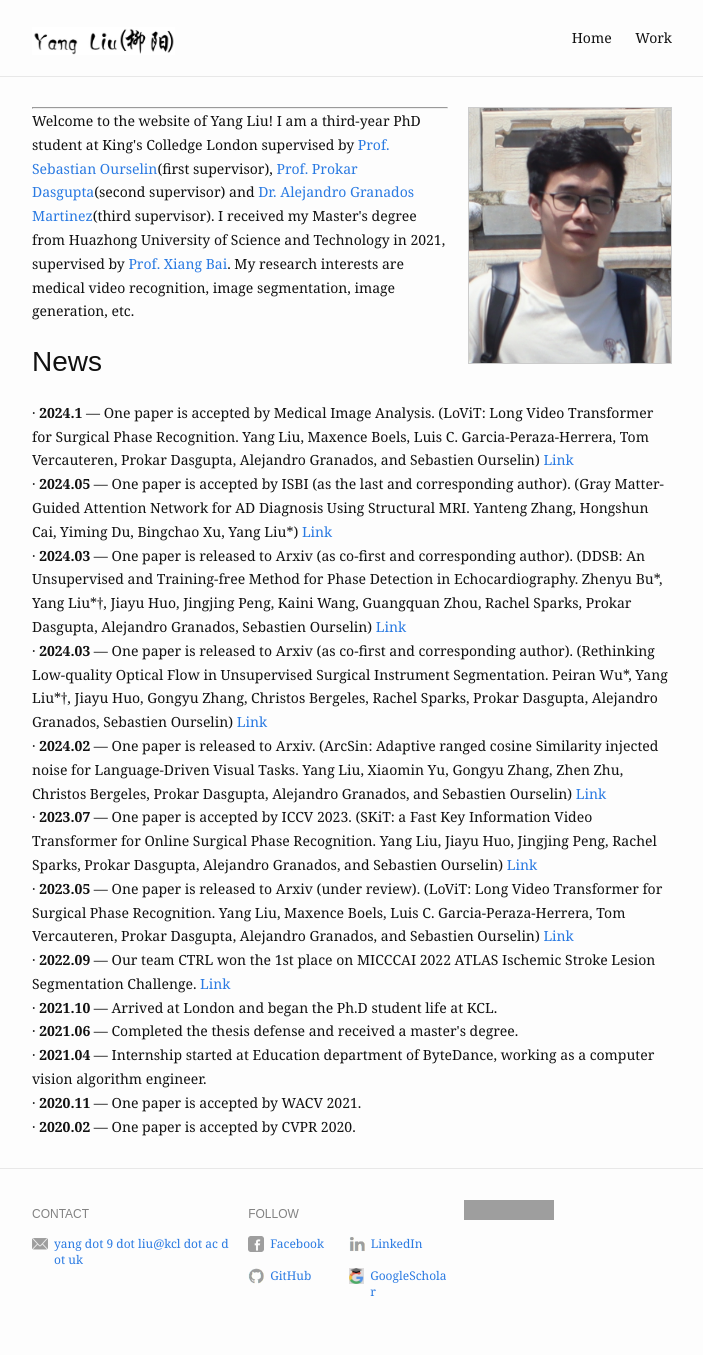
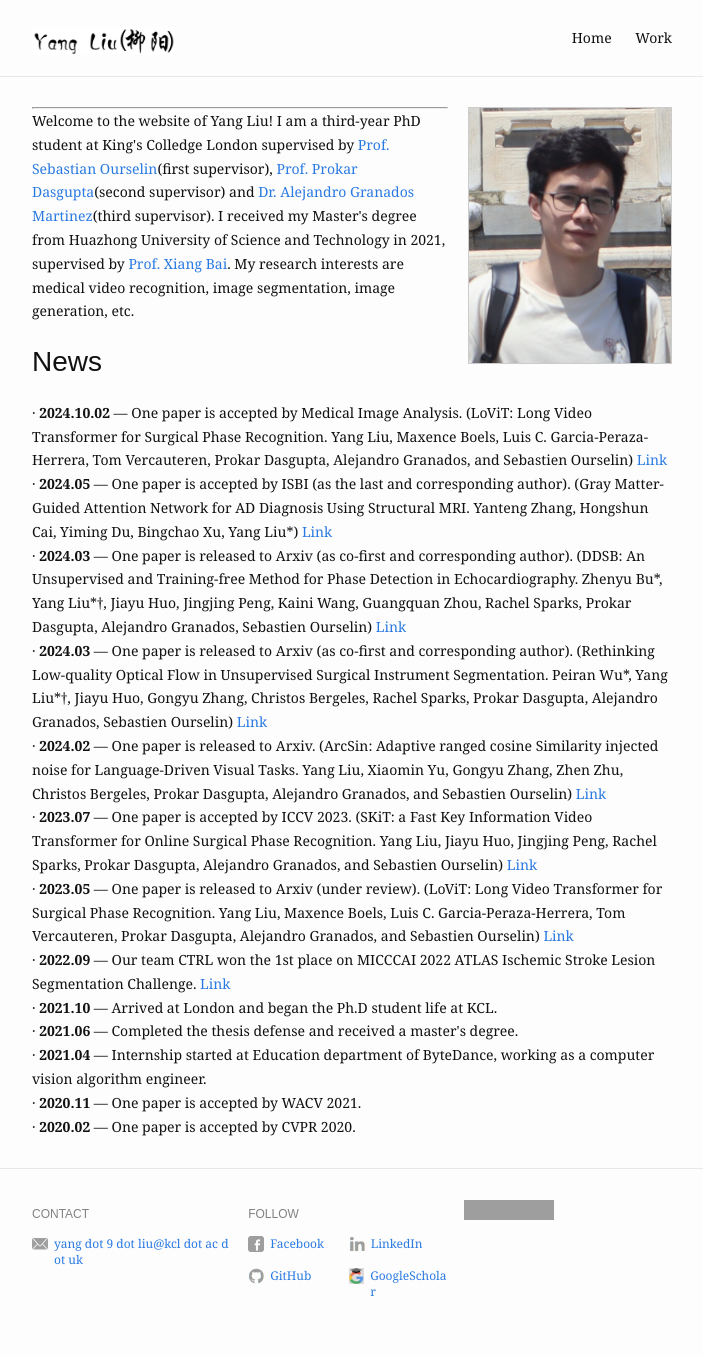
Before and after one commit to MRUIL/MRUIL.github.io, a Jekyll site: the page built from index.md, in a window 1280 px wide. Shown: the whole page, without its empty margins (288-991 px from the left). Built offline with Jekyll 4.4.1, drawn with Linux system fonts in a browser that asks for light colours; grey boxes are pictures that could not be loaded.

Commit message:
Update index.md

```diff
--- a/index.md
+++ b/index.md
@@ -4,7 +4,7 @@ profile_picture:
   src: /assets/img/profile_fig_v3.jpg
   alt: website picture
 news-items:
-  - title: 2024.10
+  - title: 2024.10.02
     description: "One paper is accepted by Medical Image Analysis. (LoViT: Long Video Transformer for Surgical Phase Recognition. Yang Liu, Maxence Boels, Luis C. Garcia-Peraza-Herrera, Tom Vercauteren, Prokar Dasgupta, Alejandro Granados, and Sebastien Ourselin) "
     link: "https://arxiv.org/pdf/2305.08989.pdf"
   - title: 2024.05
```
